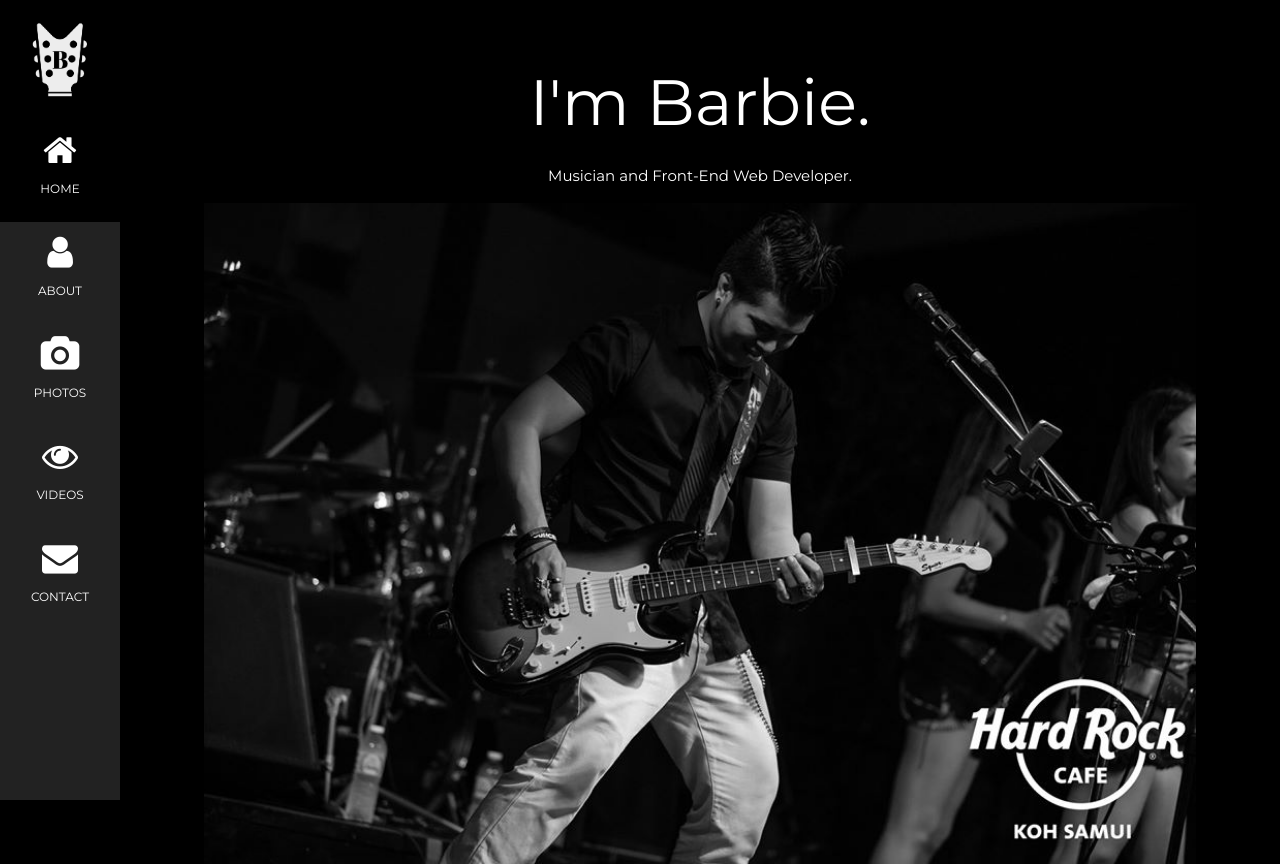
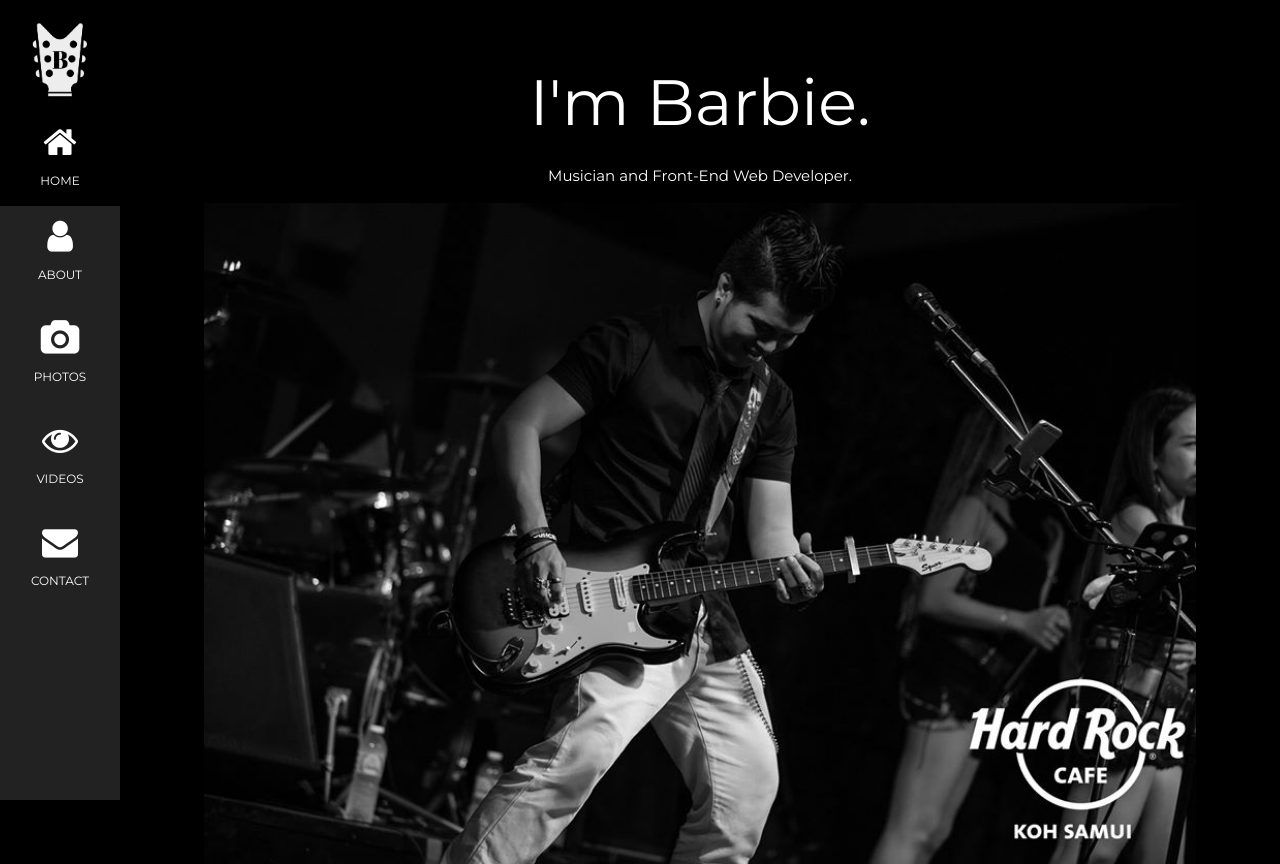
Before and after one commit to Barbie-debug/Barbiedegracia, a plain HTML site: page Index.html in a window 1280 px wide. Shown: the top 864 px of the page. Drawn offline with nearby package versions, Linux system fonts and the light colour scheme.

Commit message:
Update Index.html

```diff
--- a/Index.html
+++ b/Index.html
@@ -14,7 +14,7 @@
 <nav class="w3-sidebar w3-bar-block w3-small w3-hide-small w3-center">
   <!-- Avatar image in top left corner -->
   <img src="img/My logo.png" style="width:100%">
-  <a href="#" class="w3-bar-item w3-button w3-padding-large w3-black">
+  <a href="#" class="w3-bar-item w3-button w3-padding-small w3-black">
     <i class="fa fa-home w3-xxlarge"></i>
     <p>HOME</p>
   </a>
```
